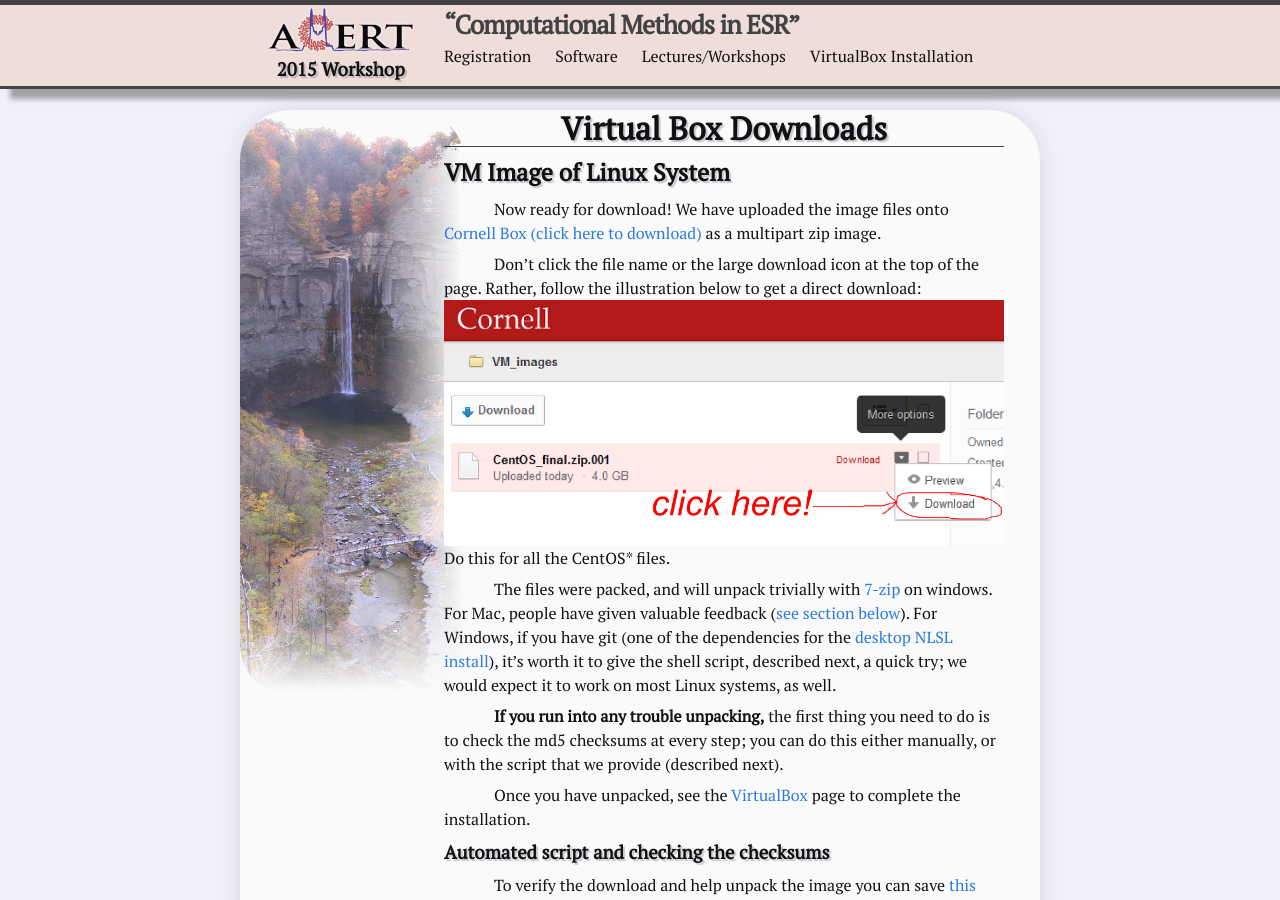
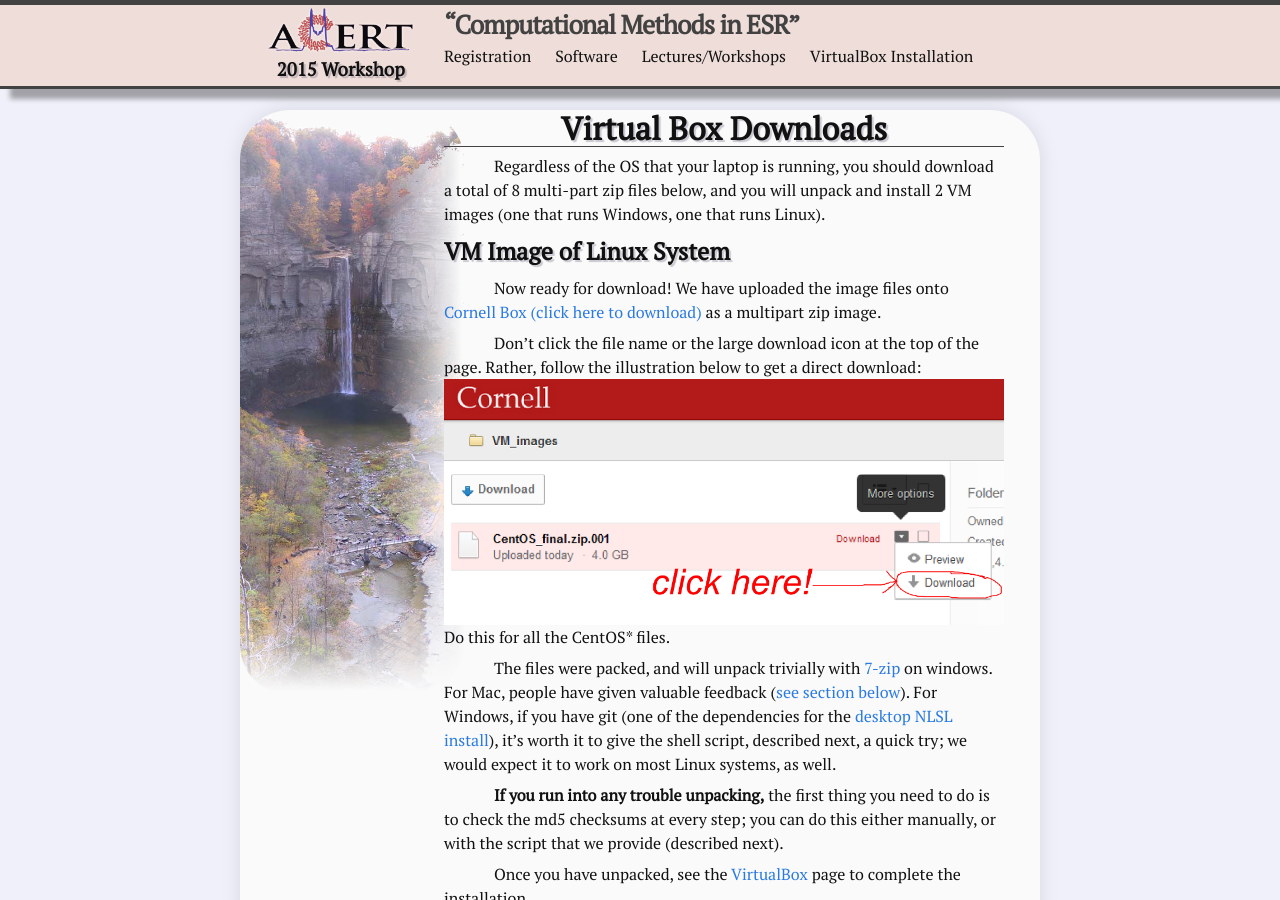
Before and after one commit to jmfranck/acert.github.io, a Jekyll site: the page built from VirtualBox/Downloads.md, in a window 1280 px wide and 900 px high. Built offline with Jekyll 4.4.1, drawn with Linux system fonts in a browser that asks for light colours.

Commit message:
note on top

```diff
--- a/VirtualBox/Downloads.md
+++ b/VirtualBox/Downloads.md
@@ -4,6 +4,9 @@ title: Virtual Box Downloads
 attribution: J. Franck
 ---
 # {{ page.title }}
+
+Regardless of the OS that your laptop is running,
+you should download a total of 8 multi-part zip files below, and you will unpack and install 2 VM images (one that runs Windows, one that runs Linux).
 
 ## VM Image of Linux System
 
```
